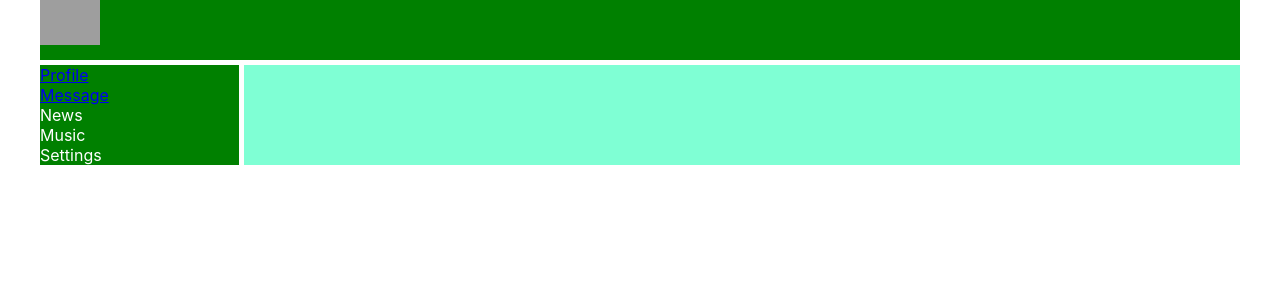
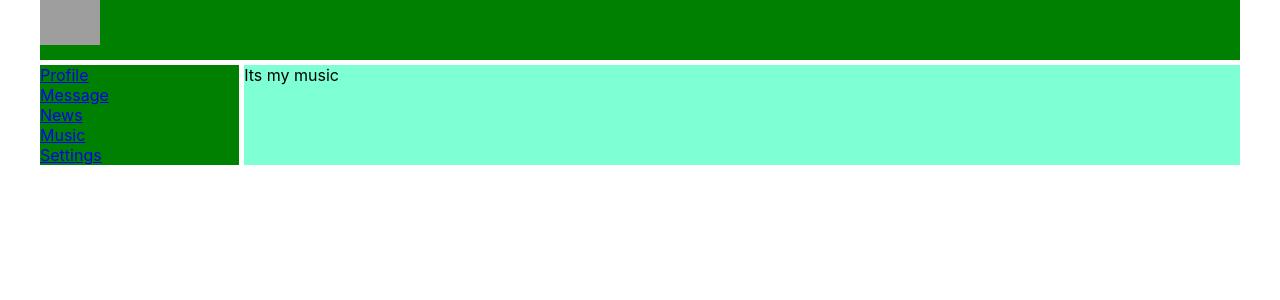
Before and after one commit to y-dmitriy/SocialNetwork, a React (Create React App) app: page /music in a window 1280 px wide. Shown: the top 300 px of the page. Built offline with nearby package versions, Linux system fonts and the light colour scheme; grey boxes are pictures that could not be loaded.

Commit message:
Rel v.1.3

```diff
--- a/src/App.js
+++ b/src/App.js
@@ -4,6 +4,9 @@ import Header from './components/Header/Header.jsx';
 import Navbar from './components/Navbar/Navbar.jsx';
 import Profile from './components/Profile/Profile.jsx';
 import Dialogs from './components/Dialogs/Dialogs.jsx';
+import News from './components/News/News.jsx';
+import Music from './components/Music/Music.jsx';
+import Settings from './components/Settings/Settings.jsx';
 import { Route, BrowserRouter } from 'react-router-dom';
 
 const App = () => {
@@ -15,6 +18,9 @@ const App = () => {
         <div className='app-wrapper-content'>
           <Route path='/profile' component={Profile} />
           <Route path='/dialogs' component={Dialogs} />
+          <Route path='/news' component={News} />
+          <Route path='/music' component={Music} />
+          <Route path='/settings' component={Settings} />
         </div>
       </div>
     </BrowserRouter>);
--- /dev/null
+++ b/src/components/Music/Music.jsx
@@ -0,0 +1,12 @@
+import React from 'react';
+import s from './Music.module.css';
+
+const Music = (props) => {
+    return (
+        <div>
+            Its my music
+        </div>
+    )
+}
+
+export default Music;
--- a/src/components/Navbar/Navbar.jsx
+++ b/src/components/Navbar/Navbar.jsx
@@ -1,6 +1,5 @@
 import React from 'react';
 import s from './Navbar.module.css';
-console.log(s);
 
 const Navbar = () => {
     return <nav className={s.nav}>
@@ -11,13 +10,13 @@ const Navbar = () => {
             <a href='/dialogs'>Message</a>
         </div>
         <div className={s.item}>
-            <a>News</a>
+            <a href='/news'>News</a>
         </div>
         <div className={s.item}>
-            <a>Music</a>
+            <a href='/music'>Music</a>
         </div>
         <div className={s.item}>
-            <a>Settings</a>
+            <a href='/settings'>Settings</a>
         </div>
     </nav>;
 }
--- /dev/null
+++ b/src/components/News/News.jsx
@@ -0,0 +1,12 @@
+import React from 'react';
+import s from './News.module.css';
+
+const News = (props) => {
+    return (
+        <div>
+            All news
+        </div>
+    )
+}
+
+export default News;
--- /dev/null
+++ b/src/components/Settings/Settings.jsx
@@ -0,0 +1,12 @@
+import React from 'react';
+import s from './Settings.module.css';
+
+const Settings = (props) => {
+    return (
+        <div>
+            My Settings
+        </div>
+    )
+}
+
+export default Settings;
```
Also changed, not shown: src/components/Music/Music.module.css (added), src/components/News/News.module.css (added), src/components/Settings/Settings.module.css (added).
